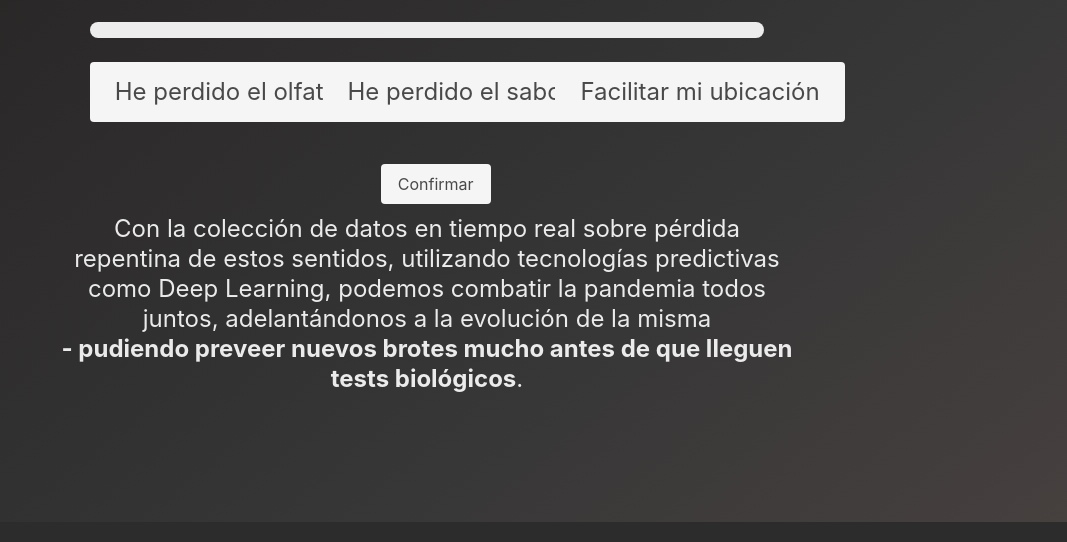
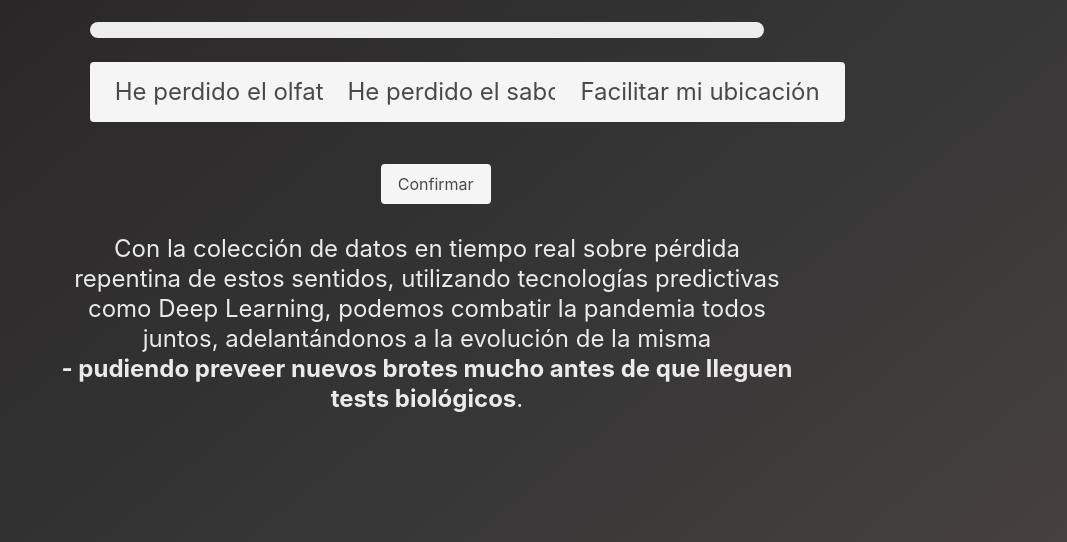
Before and after one commit to deeptony/sniffCOVID, a Flask app: page / in a window 1280 px wide. Shown: the part 632-1174 px from the top of the page, without its empty margins (213-1280 px from the left). Run offline with Flask 2, Linux system fonts and the light colour scheme; some libraries are stand-ins or nearby versions.

Commit message:
Updating landing orientation

```diff
--- a/templates/landing.html
+++ b/templates/landing.html
@@ -63,7 +63,7 @@
                 <p id="demo"><p>
               </div>
               <!--confirmation button -->
-              <div class="container is-fluid has-text-centered" style="margin-bottom: 10px;">
+              <div class="container is-fluid has-text-centered" style="margin-bottom: 30px;">
                 <div class="columns is-multiline">
                   <div class="column is-5">
                   </div>
```
